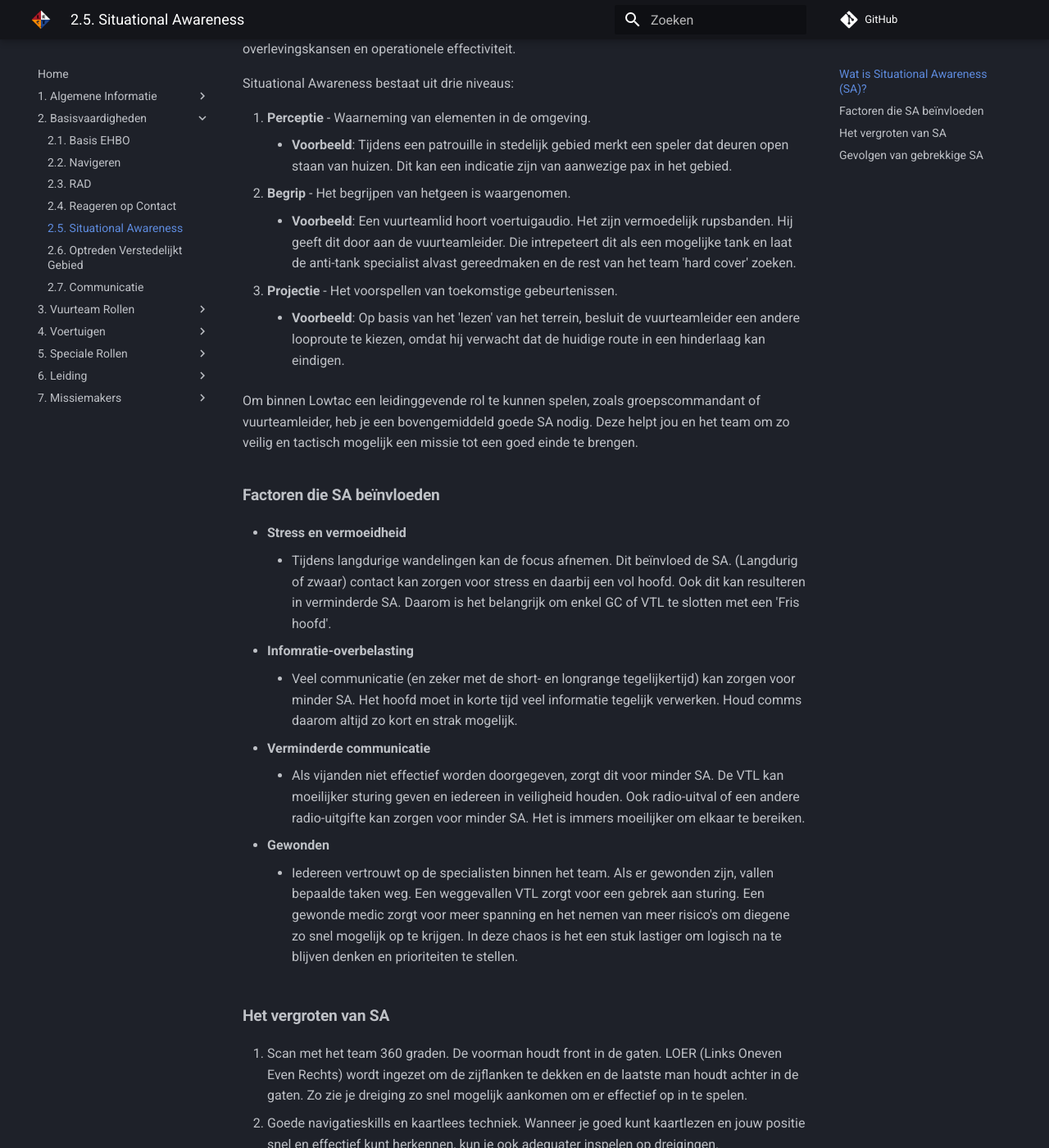
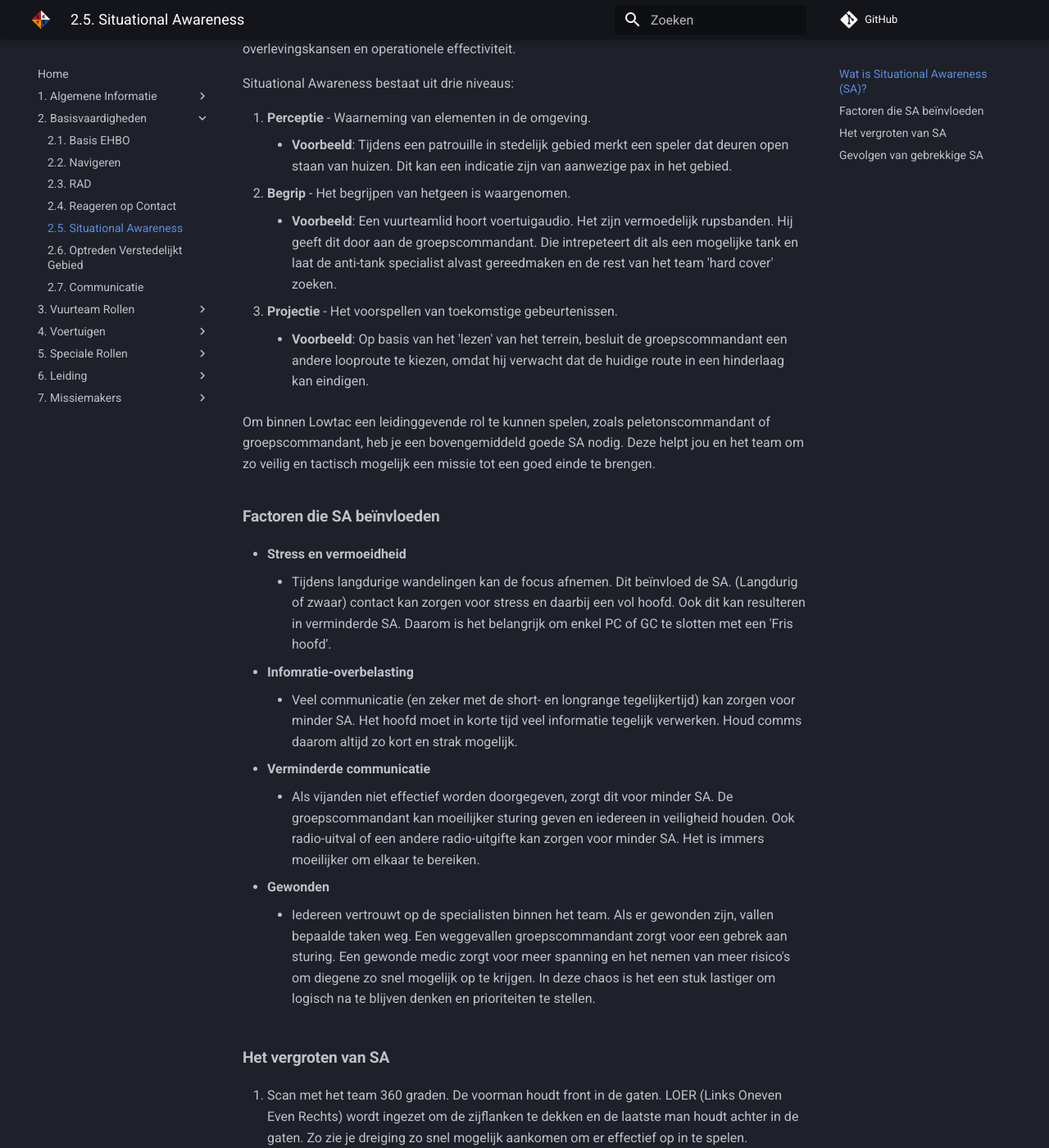
Before and after one commit to Lowlands-Tactical/LT-Wiki, an MkDocs documentation site: the page built from docs/2_basisvaardigheden/2_5_situational_awareness.md, in a window 1280 px wide and 1400 px high, scrolled down 363 px. Shown: the whole window at 82% size. Built offline with MkDocs 1.6.1 and Material for MkDocs 9.7.7, drawn with Linux system fonts in a browser that asks for light colours; comment, search, counter and statistics services are not loaded; some of the changed text lies outside the part shown.

Commit message:
aanpassingen situational awareness

```diff
--- a/docs/2_basisvaardigheden/2_5_situational_awareness.md
+++ b/docs/2_basisvaardigheden/2_5_situational_awareness.md
@@ -4,7 +4,7 @@ title: 2.5. Situational Awareness
 ---
 # 2.5. Situational Awareness
 <span style="font-size:0.7em;">
-    :fontawesome-solid-user: Auteur: **R.Hoods** | :material-calendar-plus: Aangemaakt: **03-10-2025**
+    :fontawesome-solid-user: Auteur: **R.Hoods** | :material-calendar-plus: Aangemaakt: **03-10-2025** | :material-calendar-edit: Laatste update: **05-04-2026** door **R.Hoods**
 </span>
 
 ??? info
@@ -24,21 +24,21 @@ Situational Awareness bestaat uit drie niveaus:
 1. **Perceptie** - Waarneming van elementen in de omgeving.
     - __Voorbeeld__: Tijdens een patrouille in stedelijk gebied merkt een speler dat deuren open staan van huizen. Dit kan een indicatie zijn van aanwezige pax in het gebied.
 2. **Begrip** - Het begrijpen van hetgeen is waargenomen.
-    - __Voorbeeld__: Een vuurteamlid hoort voertuigaudio. Het zijn vermoedelijk rupsbanden. Hij geeft dit door aan de vuurteamleider. Die intrepeteert dit als een mogelijke tank en laat de anti-tank specialist alvast gereedmaken en de rest van het team 'hard cover' zoeken.
+    - __Voorbeeld__: Een vuurteamlid hoort voertuigaudio. Het zijn vermoedelijk rupsbanden. Hij geeft dit door aan de groepscommandant. Die intrepeteert dit als een mogelijke tank en laat de anti-tank specialist alvast gereedmaken en de rest van het team 'hard cover' zoeken.
 3. **Projectie** - Het voorspellen van toekomstige gebeurtenissen.
-    - __Voorbeeld__: Op basis van het 'lezen' van het terrein, besluit de vuurteamleider een andere looproute te kiezen, omdat hij verwacht dat de huidige route in een hinderlaag kan eindigen.
+    - __Voorbeeld__: Op basis van het 'lezen' van het terrein, besluit de groepscommandant een andere looproute te kiezen, omdat hij verwacht dat de huidige route in een hinderlaag kan eindigen.
 
-Om binnen Lowtac een leidinggevende rol te kunnen spelen, zoals groepscommandant of vuurteamleider, heb je een bovengemiddeld goede SA nodig. Deze helpt jou en het team om zo veilig en tactisch mogelijk een missie tot een goed einde te brengen.
+Om binnen Lowtac een leidinggevende rol te kunnen spelen, zoals peletonscommandant of groepscommandant, heb je een bovengemiddeld goede SA nodig. Deze helpt jou en het team om zo veilig en tactisch mogelijk een missie tot een goed einde te brengen.
 
 ## Factoren die SA beïnvloeden
 - **Stress en vermoeidheid**
-    - Tijdens langdurige wandelingen kan de focus afnemen. Dit beïnvloed de SA. (Langdurig of zwaar) contact kan zorgen voor stress en daarbij een vol hoofd. Ook dit kan resulteren in verminderde SA. Daarom is het belangrijk om enkel GC of VTL te slotten met een 'Fris hoofd'.
+    - Tijdens langdurige wandelingen kan de focus afnemen. Dit beïnvloed de SA. (Langdurig of zwaar) contact kan zorgen voor stress en daarbij een vol hoofd. Ook dit kan resulteren in verminderde SA. Daarom is het belangrijk om enkel PC of GC te slotten met een 'Fris hoofd'.
 - **Infomratie-overbelasting**
     - Veel communicatie (en zeker met de short- en longrange tegelijkertijd) kan zorgen voor minder SA. Het hoofd moet in korte tijd veel informatie tegelijk verwerken. Houd comms daarom altijd zo kort en strak mogelijk.
 - **Verminderde communicatie**
-    - Als vijanden niet effectief worden doorgegeven, zorgt dit voor minder SA. De VTL kan moeilijker sturing geven en iedereen in veiligheid houden. Ook radio-uitval of een andere radio-uitgifte kan zorgen voor minder SA. Het is immers moeilijker om elkaar te bereiken.
+    - Als vijanden niet effectief worden doorgegeven, zorgt dit voor minder SA. De groepscommandant kan moeilijker sturing geven en iedereen in veiligheid houden. Ook radio-uitval of een andere radio-uitgifte kan zorgen voor minder SA. Het is immers moeilijker om elkaar te bereiken.
 - **Gewonden**
-    - Iedereen vertrouwt op de specialisten binnen het team. Als er gewonden zijn, vallen bepaalde taken weg. Een weggevallen VTL zorgt voor een gebrek aan sturing. Een gewonde medic zorgt voor meer spanning en het nemen van meer risico's om diegene zo snel mogelijk op te krijgen. In deze chaos is het een stuk lastiger om logisch na te blijven denken en prioriteiten te stellen.
+    - Iedereen vertrouwt op de specialisten binnen het team. Als er gewonden zijn, vallen bepaalde taken weg. Een weggevallen groepscommandant zorgt voor een gebrek aan sturing. Een gewonde medic zorgt voor meer spanning en het nemen van meer risico's om diegene zo snel mogelijk op te krijgen. In deze chaos is het een stuk lastiger om logisch na te blijven denken en prioriteiten te stellen.
 
 ## Het vergroten van SA
 
```
